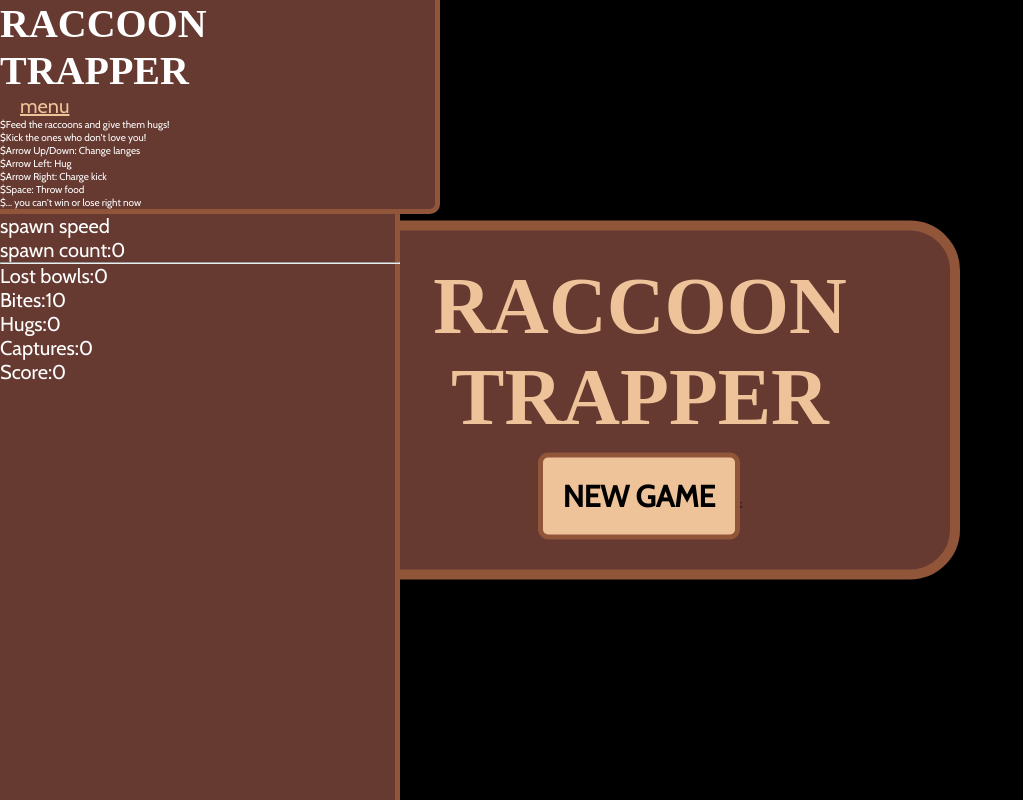
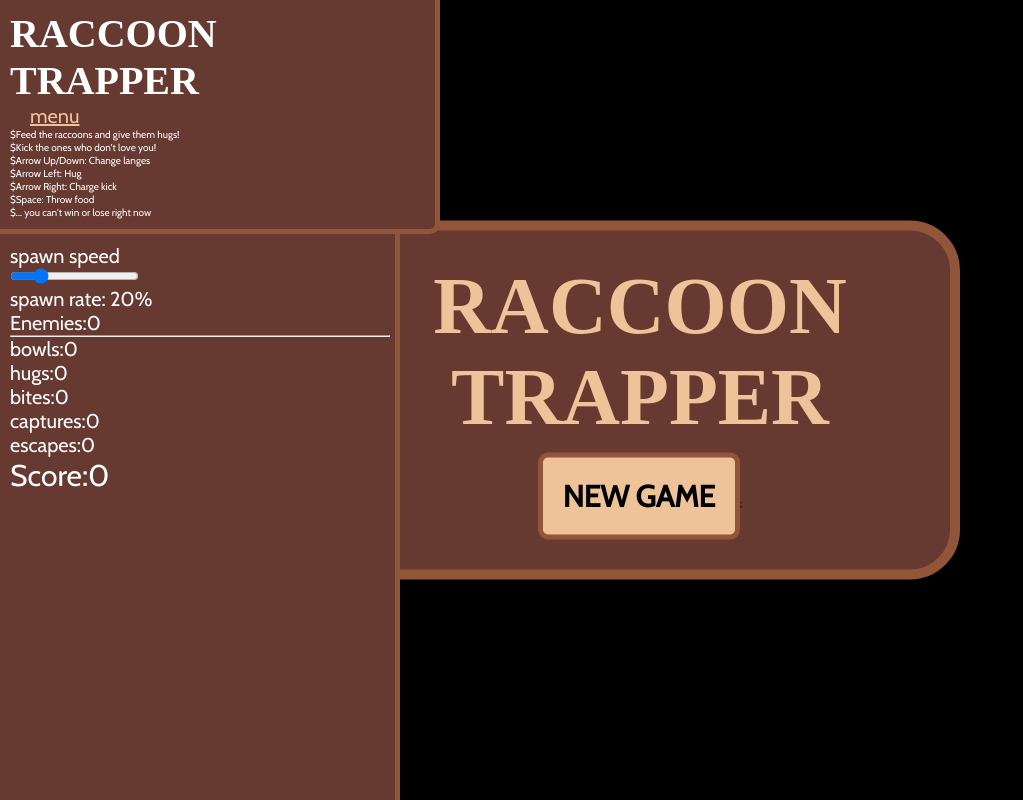
Before and after one commit to thyancey/tly-raccoon-trapper, a React (Create React App) app: page /#/ in a window 1280 px wide. Shown: the whole page, without its empty margins (0-1023 px from the left). Built offline with nearby package versions, Linux system fonts and the light colour scheme; a web font is replaced by a local one.

Commit message:
remove old header

```diff
--- a/src/App.tsx
+++ b/src/App.tsx
@@ -6,7 +6,6 @@ import { PhaserContainer } from './components/phasercontainer';
 import { Menu } from './components/menu';
 import { useAppDispatch } from './app/hooks';
 import { startGame, exitGame } from './components/menu/menu-slice';
-import Header from './components/header';
 import Sidebar from './components/header/sidebar';
 
 export const ScStage = styled.div`
--- a/src/app/store.ts
+++ b/src/app/store.ts
@@ -1,9 +1,11 @@
 import { configureStore, ThunkAction, Action } from '@reduxjs/toolkit';
 import menuReducer from '../components/menu/menu-slice';
+import statsReducer from '../components/header/stats-slice';
 
 export const store = configureStore({
   reducer: {
     menu: menuReducer,
+    stats: statsReducer,
   },
 });
 
--- a/src/components/header/controls.tsx
+++ b/src/components/header/controls.tsx
@@ -1,14 +1,35 @@
+import { useEffect, useState } from 'react';
 import styled from 'styled-components';
-import { getColor } from '../../themes/';
+import { useAppSelector } from '../../app/hooks';
+import { selectActiveEnemies } from './stats-slice';
+import { external_setSpawnFrequency } from '../../phaser/trapper/spawn';
 
 const ScControls = styled.div`
 `;
 
+const ScEnemies = styled.div`
+`;
+
 function Controls() {
+  const activeEnemies = useAppSelector(selectActiveEnemies);
+  const [ spawnSpeed, setSpawnSpeed ] = useState(20);
+
+  useEffect(() => {
+    external_setSpawnFrequency(spawnSpeed);
+  }, [ spawnSpeed ])
+
   return (
     <ScControls>
+  {/* <button className="level-button" onClick="setLevel(0);">Set Level 1</button>
+      <button className="level-button" onClick="setLevel(1);">Set Level 2</button> */}
       <p>{'spawn speed'}</p>
-      <p>{'spawn count:0'}</p>
+
+      <input id="spawn-slider" className="slider" type="range" min="0" max="100" value={spawnSpeed} onChange={e => setSpawnSpeed(e.target.value)}/>
+      <p>{`spawn rate: ${spawnSpeed}%`}</p>
+      <ScEnemies>
+        <span>{'Enemies:'}</span>
+        <span>{activeEnemies}</span>
+      </ScEnemies>
     </ScControls>
   )
 }
--- a/src/components/header/sidebar.tsx
+++ b/src/components/header/sidebar.tsx
@@ -74,6 +74,7 @@ const ScTab = styled.div`
   &:hover{
     background-color: ${getColor('brown')};
   }
+
 `;
 
 const ScBody = styled.div`
@@ -87,10 +88,12 @@ const ScTop = styled.div`
   position:relative;
   cursor:pointer;
   border-bottom:.5rem solid ${getColor('brown')};
+  padding:1rem;
 `
 
 const ScBottom = styled.div`
   flex-grow:1;
+  padding:1rem;
 `
 
 const ScLink = styled(Link)`
--- /dev/null
+++ b/src/components/header/stats-slice.ts
@@ -0,0 +1,75 @@
+// slightly evolving from create-react-app example
+import { createSlice, PayloadAction } from '@reduxjs/toolkit';
+import { RootState } from '../../app/store';
+
+
+export interface StatsState {
+  bowls: number,
+  hugs: number,
+  bites: number,
+  total: number,
+  captures: number,
+  escapes: number,
+  score: number,
+  activeEnemies: number
+}
+
+const initialState: StatsState = {
+  bowls: 0,
+  hugs: 0,
+  bites: 0,
+  total: 0,
+  captures: 0,
+  escapes: 0,
+  score: 0,
+  activeEnemies: 0
+};
+
+const scoreModifiers = {
+  bowls: -.25,
+  hugs: 5,
+  bites: -10,
+  captures: 10,
+  escapes: -5
+};
+
+export const statsSlice = createSlice({
+  name: 'stats',
+  initialState,
+  // The `reducers` field lets us define reducers and generate associated actions
+  reducers: {
+    setStat: (state, action: PayloadAction<any>) => {
+      const key = action.payload?.key;
+      if(state[key] !== undefined){
+        state[key] = action.payload?.value;
+      }else{
+        console.error('invalid stat called in reducer:', action.payload.key)
+      }
+
+      state.score = getScore(state);
+    }
+  }
+});
+
+export const getScore = stats => {
+  let total = 0;
+  Object.keys(stats).forEach(k => {
+    // ignore 'score' or other unwanted values
+    if(scoreModifiers[k]){
+      total += stats[k] * scoreModifiers[k];
+    }
+  })
+
+  return total;
+}
+
+export const { setStat } = statsSlice.actions;
+export const selectStats = (state: RootState) => {
+  return Object.keys(state.stats).map(k => ({
+    key: k,
+    value: state.stats[k]
+  })).filter(s => scoreModifiers[s.key] !== undefined);
+};
+export const selectScore = (state: RootState) => state.stats.score;
+export const selectActiveEnemies = (state: RootState) => state.stats.activeEnemies;
+export default statsSlice.reducer;
--- a/src/components/header/stats.tsx
+++ b/src/components/header/stats.tsx
@@ -1,5 +1,6 @@
 import styled from 'styled-components';
-import { getColor } from '../../themes/';
+import { useAppSelector } from '../../app/hooks';
+import { selectStats, selectScore } from './stats-slice';
 
 const ScStats = styled.div`
 `;
@@ -7,33 +8,27 @@ const ScStats = styled.div`
 const ScStat = styled.div`
 `
 
+const ScScore = styled.div`
+  span{
+    font-size: 3rem;
+  }
+`;
+
 function Stats() {
-  const stats = [
-    {
-      name: 'Lost bowls',
-      value: 0
-    },{
-      name: 'Bites',
-      value: 10
-    },{
-      name: 'Hugs',
-      value: 0
-    },{
-      name: 'Captures',
-      value: 0
-    },{
-      name: 'Score',
-      value: 0
-    },
-  ]
+  const stats = useAppSelector(selectStats);
+  const score = useAppSelector(selectScore);
 
   return (
     <ScStats>
       {stats.map((s, idx) => (
         <ScStat key={idx}>
-          <span>{`${s.name}:`}</span><span>{s.value}</span>
+          <span>{`${s.key}:`}</span><span>{s.value}</span>
         </ScStat>
       ))}
+      <ScScore>
+        <span>{'Score:'}</span>
+        <span>{score}</span>
+      </ScScore>
     </ScStats>
   )
 }
--- a/src/components/phasercontainer/old-header.tsx
+++ /dev/null
@@ -1,200 +0,0 @@
-import styled from 'styled-components';
-export const ScHeader = styled.div`
-
-  height:10rem;
-
-  padding: 5px;
-
-  display:flex;
-  align-items:center;
-
-/*
-  #game-container{
-    position:absolute;
-    top:$value_gameTop;
-    height:calc(100% - #{$value_gameTop});
-    width:100%;
-
-    overflow:auto;
-
-    >canvas{
-      position: absolute;
-      left: 50%;
-      top: 50%;
-      transform: translate(-50%, -50%);
-    }
-  } */
-
-  .header-left{
-    border-radius: 20px;
-    padding:0px 80px 0px 10px;
-
-    height:100%;
-  }
-  .header-right{
-    flex:1;
-    height:100%;
-    text-align:right;
-
-    >*{
-      display:inline-block;
-      width:49%;
-      vertical-align:top;
-
-      padding:5px;
-      height:100%;
-
-      color: white;
-
-      border-top: 3px solid grey;
-      border-bottom: 3px solid grey;
-      border-radius: 20px;
-      padding-right:10px;
-
-      h4{
-        margin-top:-10px;
-      }
-    }
-  }
-
-  #controls{
-
-    input{
-      display:inline-block;
-      vertical-align:middle;
-      width:100px;
-    }
-
-    button{
-      border-radius:10px;
-      background-color:transparent;
-      padding:4px;
-
-      &#stop-game{
-        border:2px solid red;
-        color:red;
-      }
-
-      &#start-game{
-        border:2px solid green;
-        color:green;
-      }
-    }
-
-    #spawn-counter{
-      margin-top:10px;
-      color: white;
-    }
-  }
-
-  #status{
-    .score-bowls{
-      color: red;
-    }
-    .score-bites{
-      color: red;
-    }
-    .score-hugs{
-      color: green;
-    }
-    .score-total{
-      color: white;
-    }
-
-    .good{
-      color: green;
-    }
-    .bad{
-      color: red;
-    }
-  }
-
-  .control-group{
-    width: 49%;
-    display: inline-block;
-
-
-    color: yellow;
-
-    &:first-child{
-      margin-top:0;
-    }
-
-    >p{
-      margin-bottom:2px;
-    }
-  }
-
-
-  .slider {
-    -webkit-appearance: none;
-    width: 100%;
-    height: 15px;
-    border-radius: 5px;
-    background: white;
-    outline: none;
-    opacity: 0.7;
-    -webkit-transition: .2s;
-    transition: opacity .2s;
-  }
-
-  .slider::-webkit-slider-thumb {
-    -webkit-appearance: none;
-    appearance: none;
-    width: 25px;
-    height: 25px;
-    border-radius: 50%;
-    background: yellow;
-    cursor: pointer;
-  }
-
-  .slider::-moz-range-thumb {
-    width: 25px;
-    height: 25px;
-    border-radius: 50%;
-    background: yellow;
-    cursor: pointer;
-  }
-
-  .description{
-    text-align:right;
-    color: white;
-    font-size:14px;
-  }
-`
-
-export default function OldHeader() {
-  return (
-    <ScHeader>
-      <div className="header-right">
-        <div id="controls">
-          <h4>Controls</h4>
-          <div className="control-group">
-            <p>Game</p>
-            {/* <button id="start-game" onClick="startGame();">Start</button>
-            <button id="stop-game" onClick="stopGame();">Stop</button>
-            <button className="level-button" onClick="setLevel(0);">Set Level 1</button>
-            <button className="level-button" onClick="setLevel(1);">Set Level 2</button> */}
-          </div>
-          <div className="control-group">
-            <p>Spawn speed</p>
-            <input id="spawn-slider" className="slider" type="range" min="0" max="100" value="20" onChange={() => {}}/>
-            <span id="spawn-display">20%</span>
-            <div id="spawn-counter"><span>Spawned:</span><span id="spawn-count">0</span></div>
-          </div>
-        </div>
-        <div id="status">
-          <h4>Status</h4>
-          <div className="control-group">
-            <div className="score score-bowls"><span>Lost bowls:</span><span id="score-bowls">0</span></div>
-            <div className="score score-bites"><span>Bites:</span><span id="score-bites">0</span></div>
-            <div className="score score-hugs"><span>Hugs:</span><span id="score-hugs">0</span></div>
-            <div className="score score-captures"><span>Captures:</span><span id="score-captures">0</span></div>
-            <div className="score score-escapes"><span>Escapes:</span><span id="score-escapes">0</span></div>
-            <div className="score score-total"><span>Score:</span><span id="score-total">0</span></div>
-          </div>
-        </div>
-      </div>
-    </ScHeader>
-  );
-}
--- /dev/null
+++ b/src/phaser/event-emitter.js
@@ -0,0 +1,3 @@
+import Phaser from 'phaser'
+const eventEmitter = new Phaser.Events.EventEmitter()
+export default eventEmitter
--- a/src/phaser/trapper/index.js
+++ b/src/phaser/trapper/index.js
@@ -3,6 +3,7 @@ import Phaser from 'phaser';
 import gameData from './data.json';
 import { STATUS as STATUS_ENEMY } from './entities/raccoon-simple';
 import { STATUS as STATUS_PLAYER } from './entities/player';
+import Events from '../event-emitter';
 
 import SpawnController from './spawn.js';
 import LevelController from './level.js';
@@ -12,18 +13,11 @@ let levelGroups;
 let emitter;
 let sceneContext;
 
-const scoreElements = {
-  bowls:null,
-  bites:null,
-  hugs:null,
-  total: null
-}
 
 let points = {
   bowls: 0,
   hugs: 0,
   bites: 0,
-  total: 0,
   captures: 0,
   escapes: 0
 }
@@ -107,8 +101,7 @@ function getScene(){
 function create() {
   //- make the level
   levelGroups = LevelController.create(getScene());
-  initScoreboard();
-
+  Events.on('interface', onInterface, this);
   // var spritemap = this.cache.json.get('sfx').spritemap;
 
   let spawnGroups = SpawnController.create(gameData.entities, getLevel(), getScene());
@@ -127,6 +120,11 @@ function create() {
 }
 function update (){
   SpawnController.update();
+}
+
+function onInterface(event, data){
+  // console.log('onInterface', event, data);
+  global.gameInterface && global.gameInterface(event, data)
 }
 
 function trigger_enemyAtEnd(enemy, trigger){
@@ -241,24 +239,11 @@ const setPoints = (key, change) => {
   updateScoreboard(key, points[key]);
 }
 
-const initScoreboard = () => {
-  scoreElements.bowls = document.querySelector('#score-bowls');
-  scoreElements.bites = document.querySelector('#score-bites');
-  scoreElements.hugs = document.querySelector('#score-hugs');
-  scoreElements.escapes = document.querySelector('#score-escapes');
-  scoreElements.captures = document.querySelector('#score-captures');
-  scoreElements.total = document.querySelector('#score-total');
+const updateScoreboard = (key, value) => {
+  Events.emit('interface', 'setStat', { 'key': key, 'value': value });
 }
 
-const updateScoreboard = (key, value) => {
-  scoreElements[key].innerHTML = value;
-  const total = points.hugs - points.bowls - points.bites;
-  scoreElements.total.innerHTML = total;
-  if(total > 0){
-    scoreElements.total.className = "good"
-  }else if (total < 0){
-    scoreElements.total.className = "bad"
-  }else{
-    scoreElements.total.className = ""
-  }
+
+export const externalCommand = (event, payload) => {
+  console.log('externalCommand:', event, payload);
 }
--- a/src/phaser/trapper/spawn.js
+++ b/src/phaser/trapper/spawn.js
@@ -4,6 +4,7 @@ import Player from './entities/player.js';
 import Bowl from './entities/bowl.js';
 import { getDepthOfLane } from './utils/values';
 import { throttle } from 'throttle-debounce';
+import Events from '../event-emitter';
 
 const THROTTLE_SPEED = 150;
 const SPAWN_MIN = 1000;
@@ -11,6 +12,7 @@ const SPAWN_MAX = 1;
 const SPAWN_LIMIT = -1;
 
 let spawnCount = 0;
+let lastSentActiveEnemies = 0;
 let spawnFrequency = null; // how often to roll dice for spawns
 let curTicker = 0;
 let spawnPositions = [];
@@ -21,9 +23,6 @@ let defLaneSpawns = [];
 const groups = {};
 let player;
 let sceneContext;
-
-let el_spawnSlider;
-let el_spawnCount;
 
 const entityTypes = {
   'raccoon': Raccoon.Entity
@@ -57,9 +56,6 @@ export const create = (globalEntities, levelData, sceneData) => {
   Player.initSprites(sceneContext);
   Bowl.initSprites(sceneContext);
   Raccoon.initSprites(sceneContext);
-
-  initSpawnControls();
-
 
   spawnPlayer(sceneData.lanes);
   return groups;
@@ -99,7 +95,6 @@ export const rollForSpawns = laneSpawnData => {
 }
 
 export const update = () => {
-  updateSpawnCount();
   groups.enemies.children.each(entity => {
     entity.update();
   });
@@ -123,9 +118,9 @@ export const update = () => {
   throttledUpdate();
 }
 
-
 export const onThrottledUpdate = () => {
   if(global.gameActive){
+    updateSpawnCount();
     groups.enemies.children?.each(entity => {
       entity.throttledUpdate();
     });
@@ -191,37 +186,24 @@ const spawnPlayer = (laneData) => {
   player = new Player.Entity(sceneContext, 800, 300, groups.player, laneData);
 }
 
-/* Spawn slider thingies */
-const initSpawnControls = () => {
-  el_spawnSlider = document.querySelector('#spawn-slider');
-  onSpawnSlider(el_spawnSlider.value);
-  el_spawnSlider.oninput = (e) => {
-    onSpawnSlider(e.target.value);
-  }
-  el_spawnCount = document.querySelector('#spawn-count');
-}
-
 const updateSpawnCount = () => {
-  if(parseInt(el_spawnCount.innerHTML) !== groups.enemies.countActive()){
-    el_spawnCount.innerHTML = groups.enemies.countActive();
+  const activeEnemies = groups.enemies.countActive();
+  if(lastSentActiveEnemies !== activeEnemies){
+    lastSentActiveEnemies = activeEnemies;
+    Events.emit('interface', 'setStat', { 'key': 'activeEnemies', 'value': activeEnemies });
   }
 }
 
-const onSpawnSlider = sliderVal => {
-  spawnFrequency = Math.round(getValue(sliderVal));
-  document.querySelector('#spawn-display').innerHTML = `${sliderVal}%`;
-}
+const formatSliderValue = sliderPosition => {
+  var minPerc = 0;
+  var maxPerc = 100;
 
-const getValue = position => {
-  var minp = 0;
-  var maxp = 100;
+  var minV = Math.log(SPAWN_MIN);
+  var maxV = Math.log(SPAWN_MAX);
 
-  var minv = Math.log(SPAWN_MIN);
-  var maxv = Math.log(SPAWN_MAX);
+  var scale = (maxV-minV) / (maxPerc-minPerc);
 
-  var scale = (maxv-minv) / (maxp-minp);
-
-  return Math.exp(minv + scale*(position-minp));
+  return Math.round(Math.exp(minV + scale*(sliderPosition-minPerc)));
 }
 
 
@@ -246,6 +228,10 @@ const basicSpawn = () => {
 }
  */
 
+export const external_setSpawnFrequency = (newValue) => {
+  spawnFrequency = formatSliderValue(newValue);
+}
+
 const exportMap = {
   setContext,
   preload,
@@ -253,6 +239,7 @@ const exportMap = {
   update,
   spawn,
   spawnBowl,
-  slingBowl
+  slingBowl,
+  external_setSpawnFrequency
 }
 export default exportMap;
```
Also changed, not shown: src/components/phasercontainer/index.tsx (+22 -12 lines).
